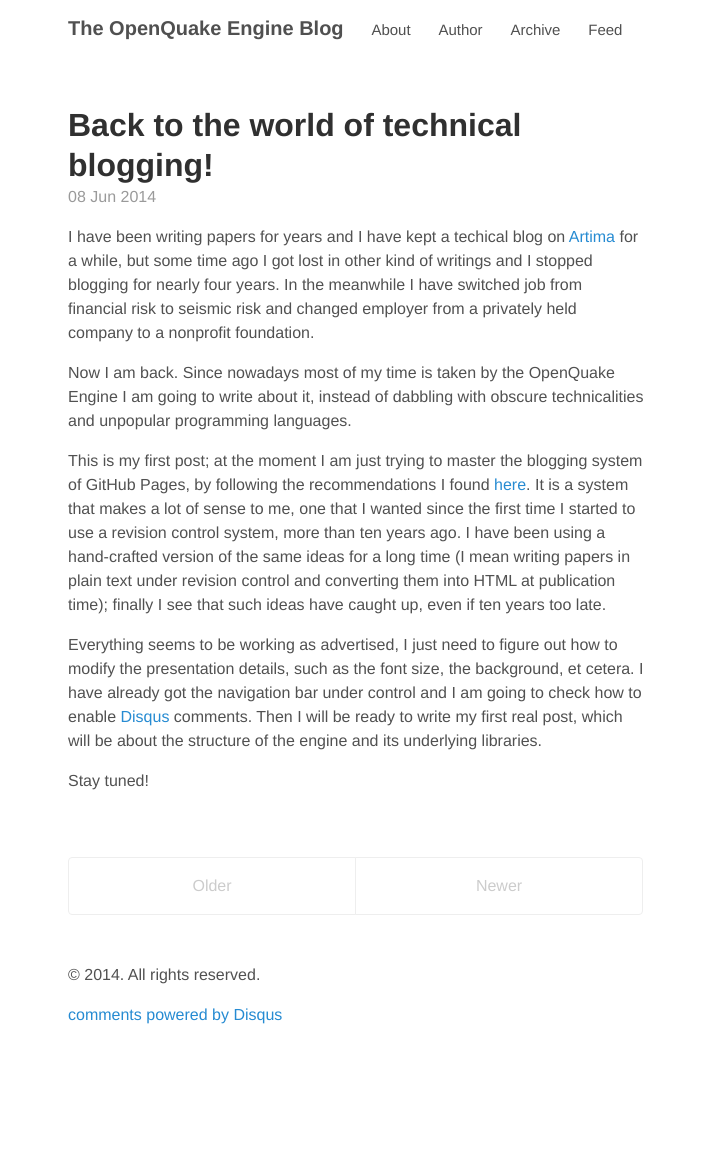
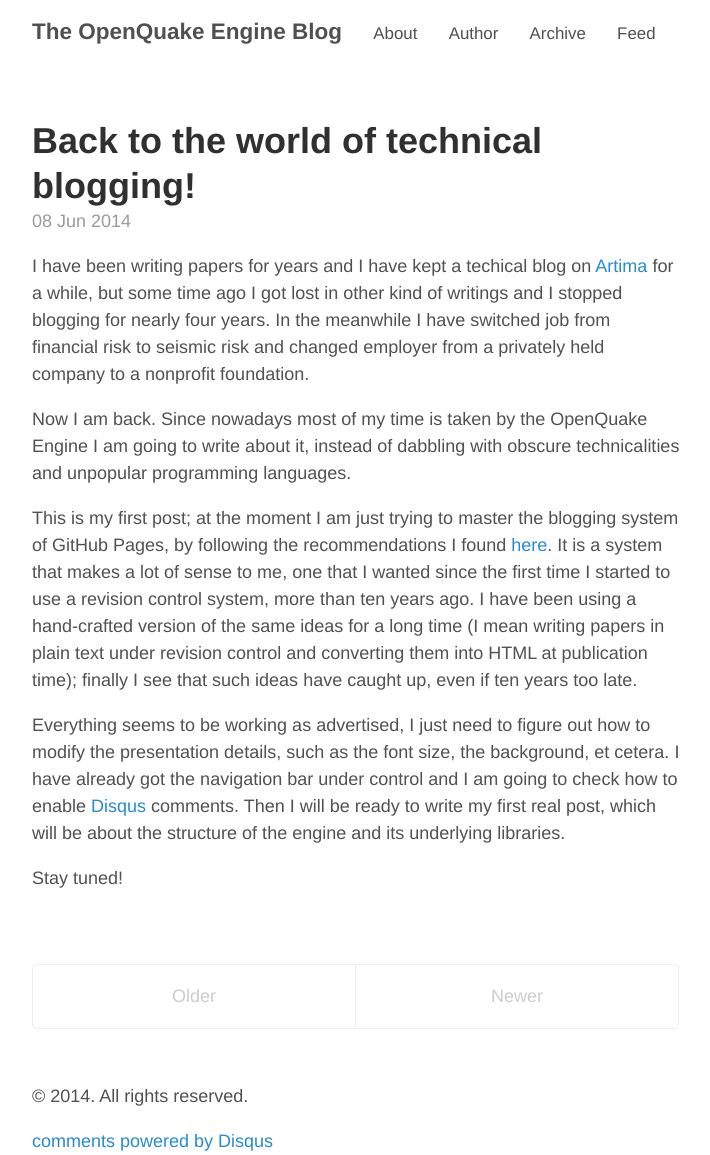
Before and after one commit to micheles/micheles.github.io, a Jekyll site: the page built from index.html, in a window 1280 px wide. Shown: the whole page, without its empty margins (284-994 px from the left). Built offline with Jekyll 4.4.1, drawn with Linux system fonts in a browser that asks for light colours; Markdown is read by kramdown in place of the engine named in the settings; the list of posts is cut into pages by our own code; comment, search, counter and statistics services are not loaded; before the commit the page ends 1027 px from its top, so only the background shows below that.

Commit message:
Tuned the font size

```diff
--- a/public/css/poole.css
+++ b/public/css/poole.css
@@ -49,12 +49,12 @@ body {
 
 html {
   font-family: "Helvetica Neue", Helvetica, Arial, sans-serif;
-  font-size: 14px;
+  font-size: 16px;
   line-height: 1.5;
 }
 @media (min-width: 38em) {
   html {
-    font-size: 16px;
+    font-size: 18px; /* this is the important one */
   }
 }
 
```
